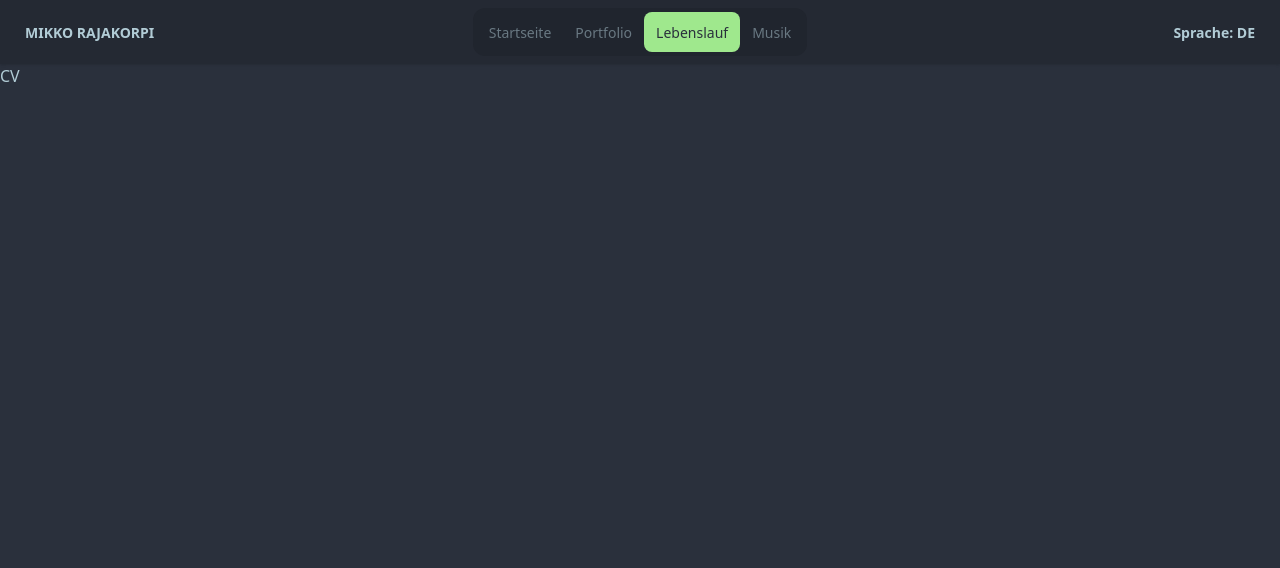
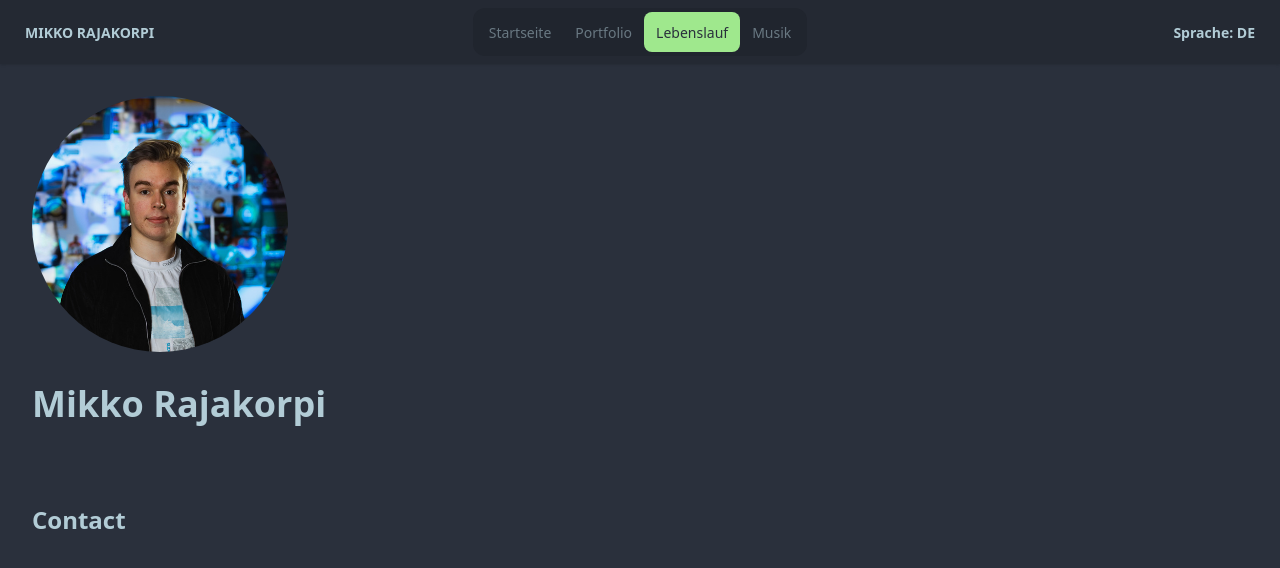
Before and after one commit to mikkolikoli/personal-homepage-updated, a Next.js app: page /de/cv in a window 1280 px wide. Shown: the top 568 px of the page. Built offline with nearby package versions, Linux system fonts and the light colour scheme.

Commit message:
CV and portfolio boilerplate

```diff
--- a/src/app/[locale]/cv/page.tsx
+++ b/src/app/[locale]/cv/page.tsx
@@ -1,10 +1,35 @@
 import { useTranslations } from "next-intl"
-import { ReactElement } from "react";
+import { ReactElement } from "react"
+import Image from "next/image"
 
 export default function Page(): ReactElement {
   const t = useTranslations('cv')
 
   return (
-    <div>CV</div>
+    <article className="flex flex-col md:flex-row items-center p-8">
+      <section className="flex flex-col">
+        <div className="avatar">
+          <div className="mask mask-circle w-3xs shadow-lg">
+            <Image
+              src="/portrait-500p.jpg"
+              width={500}
+              height={667}
+              alt="Portrait of Mikko Rajakorpi in front of colorful background"
+            />
+          </div>
+        </div>
+
+        <section className="flex flex-col prose pt-8">
+          <h1>Mikko Rajakorpi</h1>
+
+          <section>
+            <h2>Contact</h2>
+
+          </section>
+        </section>
+      </section>
+
+      <section></section>
+    </article>
   )
 }
--- a/src/app/[locale]/portfolio/page.tsx
+++ b/src/app/[locale]/portfolio/page.tsx
@@ -5,6 +5,15 @@ export default function Page(): ReactElement {
   const t = useTranslations('portfolio')
 
   return (
-    <div>Portfolio</div>
+    <div className="flex flex-col items-center p-8">
+      <h1 className="text-4xl font-bold p-8">Portfolio</h1>
+      <article className="card bg-base-200 w-96 shaodow-sm">
+        <figure></figure>
+
+        <section className="card-body">
+          <h2 className="card-title">Personal homepage</h2>
+        </section>
+      </article>
+    </div>
   )
 }
```
Also changed, not shown: 1 other file (tests, documents, lock files or other folders).
